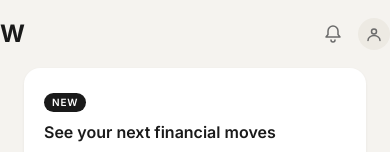
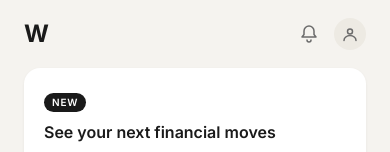
Before and after one commit to naemahb/ws-ai-challenge, a Next.js app: page / in a window 390 px wide. Shown: the top 152 px of the page. Built offline with nearby package versions, Linux system fonts and the light colour scheme.

Commit message:
Fix mobile nav padding and next moves card order

```diff
--- a/components/TopNav.tsx
+++ b/components/TopNav.tsx
@@ -118,7 +118,7 @@
   }
 
   return (
-    <div style={{ display: 'flex', alignItems: 'center', justifyContent: 'space-between', padding: '16px 0' }}>
+    <div style={{ display: 'flex', alignItems: 'center', justifyContent: 'space-between', padding: '16px 24px' }}>
       <span style={{ fontSize: '24px', fontWeight: 700, color: tokens.colors.foreground, letterSpacing: '-0.02em' }}>
         W
       </span>
```
